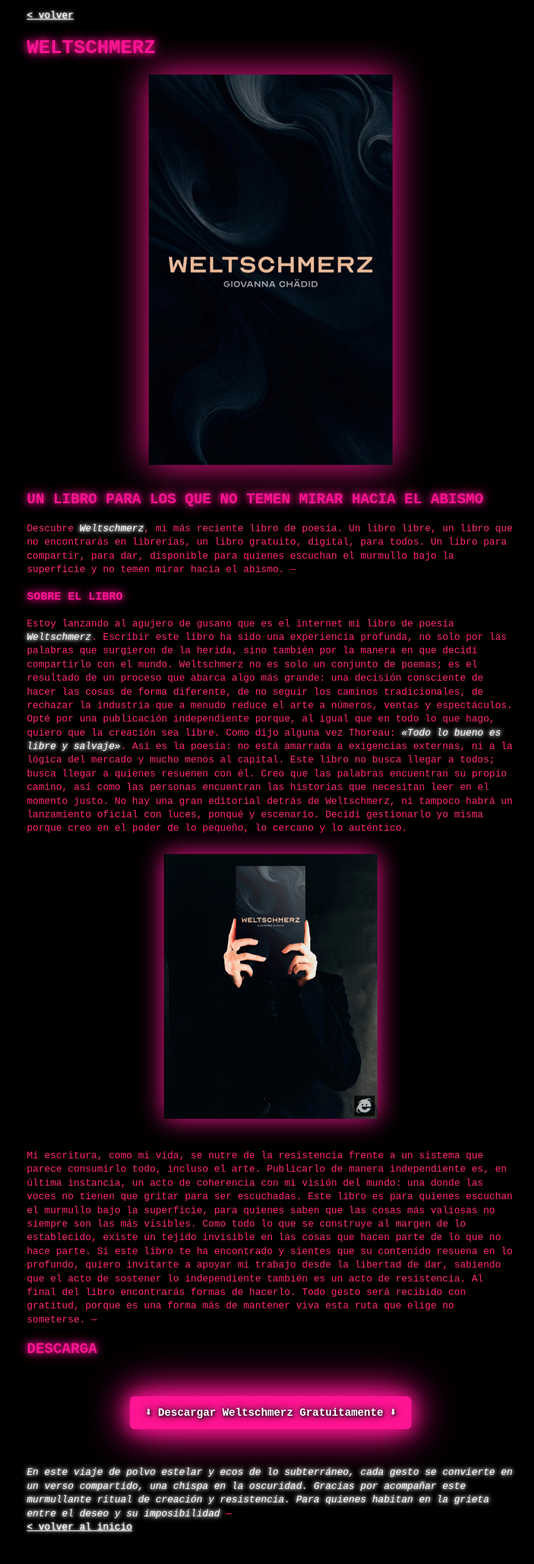
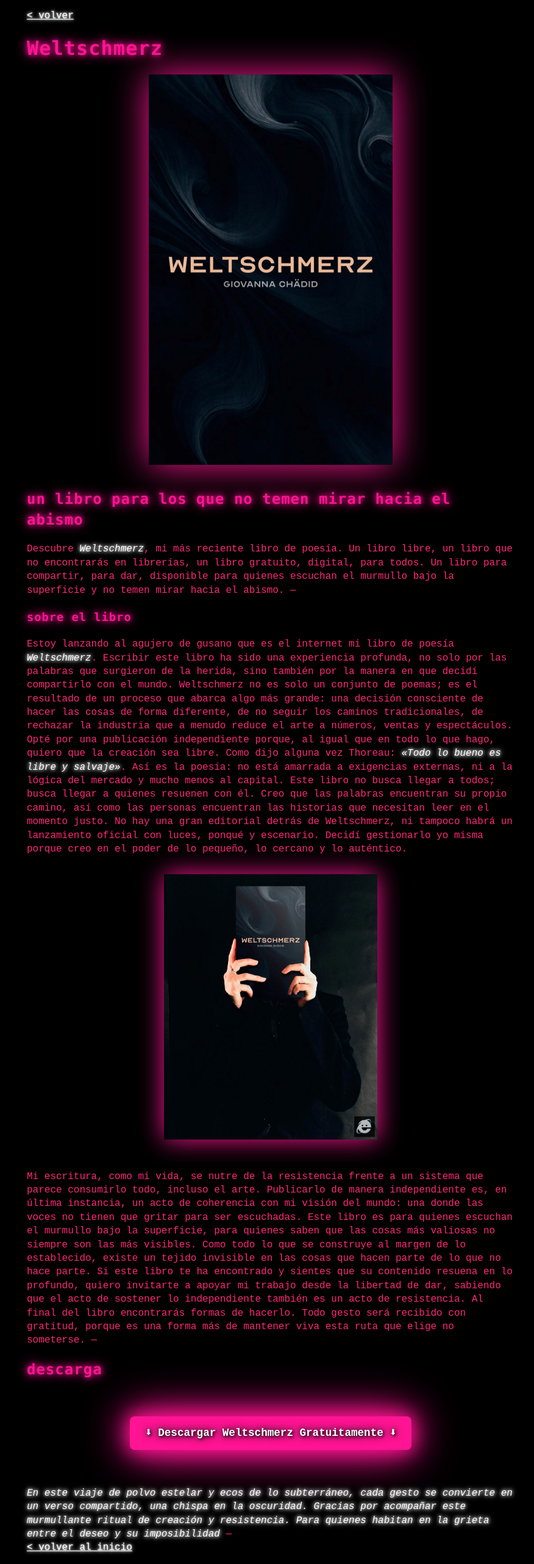
Before and after one commit to medusahra/medusahra.github.io, a Jekyll site: the page built from _posts/2025-11-11-weltschmerz.md, in a window 1280 px wide. Shown: the whole page at 61% size, without its empty margins (196-1072 px from the left). Built offline with Jekyll 4.4.1, drawn with Linux system fonts in a browser that asks for light colours; before the commit the page ends 2530 px from its top, so only the background shows below that.

Commit message:
Update default.html

```diff
--- a/_layouts/default.html
+++ b/_layouts/default.html
@@ -27,13 +27,13 @@
 }
 
 /* Títulos rosa neón con glow */
-    h1, h2, h3 {
+h1, h2, h3 {
   color: #ff1493 !important;
   text-shadow: 0 0 10px #ff1493, 0 0 20px #ff1493;
   margin: 20px 0;
-  font-family: 'OCR A Std', 'Courier New', monospace;
+  font-family: Consolas, 'Lucida Console', Monaco, monospace;
   font-weight: bold;
-  text-transform: uppercase;
+  letter-spacing: 1px;
 }
 
     /* Texto normal rosa sin glow */
```
